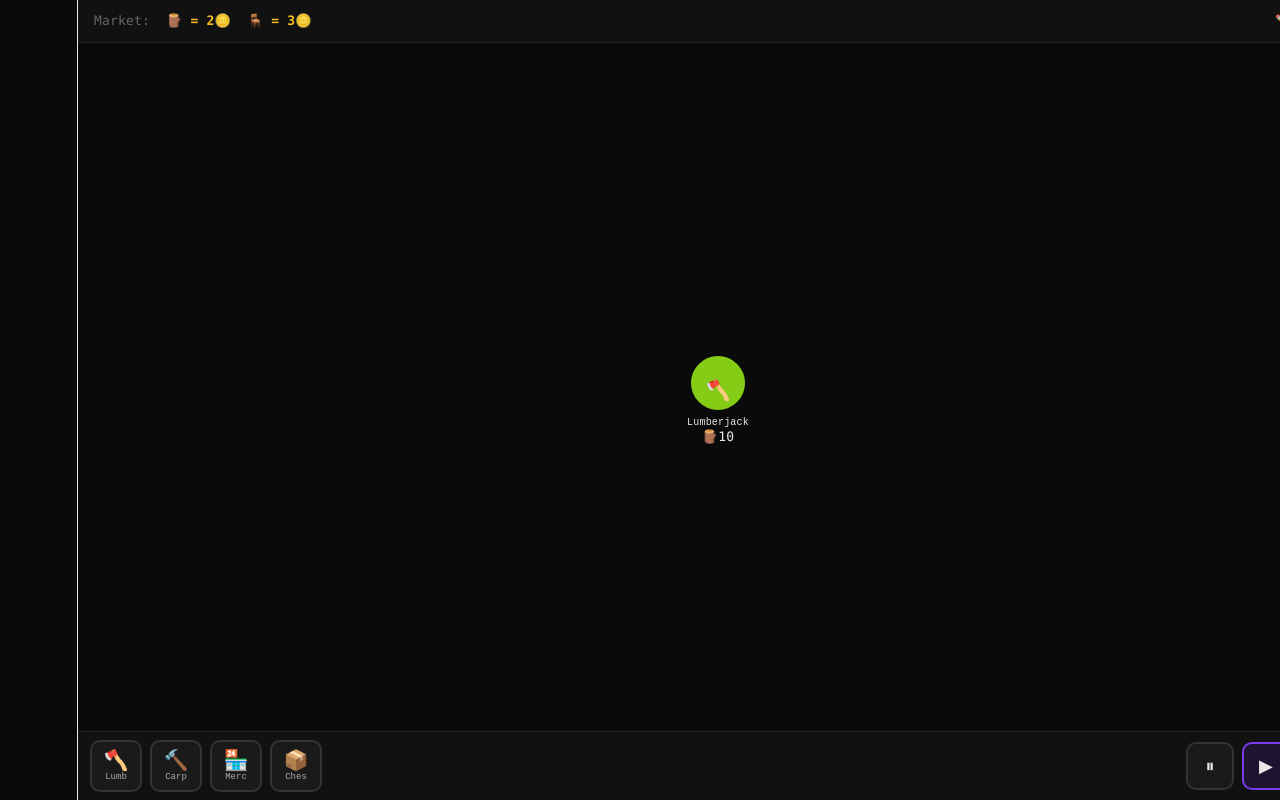
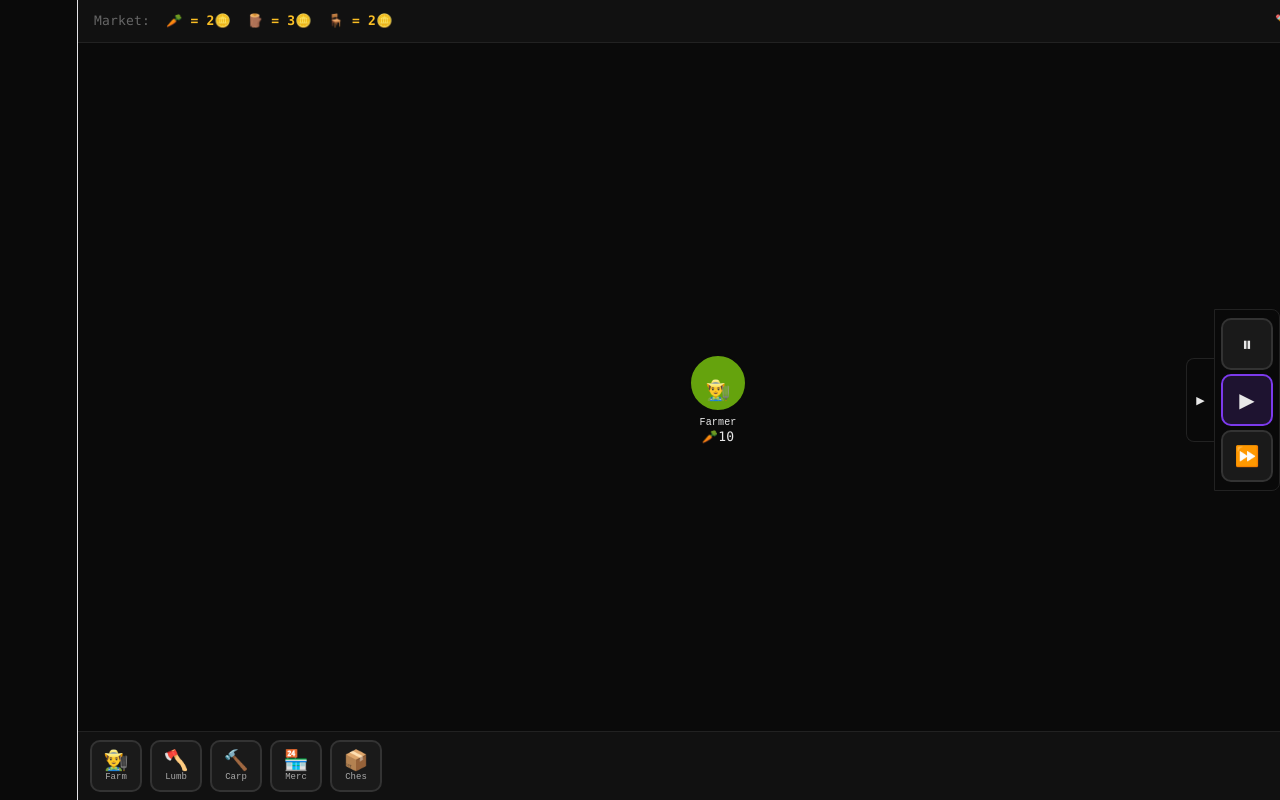
Before and after one commit to grigorysolomatov/hermes-graph-game, a Svelte app: page / in a window 1280 px wide. Built offline with nearby package versions, Linux system fonts and the light colour scheme.

Commit message:
Farmer node, Lumberjack recipe, time controls panel, scrollable toolbar

```diff
--- a/src/App.svelte
+++ b/src/App.svelte
@@ -6,6 +6,7 @@
   import EdgeContextMenu from './lib/EdgeContextMenu.svelte'
   import CustomizePanel from './lib/CustomizePanel.svelte'
   import EdgeResourcePicker from './lib/EdgeResourcePicker.svelte'
+  import TimeControlPanel from './lib/TimeControlPanel.svelte'
 
   // Non-reactive interaction state
   let panState = null
@@ -19,8 +20,8 @@
   const customizeNode = $derived(gs.nodes.find(n => n.id === gs.customizeId))
   const pickerEdge = $derived(gs.edges.find(e => e.id === gs.edgePickerId))
 
-  // Initial lumberjack
-  gs.nodes = [gs.mkNode('lumberjack', 50, 50)]
+  // Initial farmer
+  gs.nodes = [gs.mkNode('farmer', 50, 50)]
 
   // Centre initial node once viewport is known
   $effect(() => {
@@ -455,9 +456,9 @@
     />
   {/if}
 
-  <!-- Toolbar -->
+  <!-- Toolbar: horizontally scrollable node strip -->
   <div class="toolbar">
-    <div class="toolbar-left">
+    <div class="tool-strip">
       {#each NODE_TYPES as type}
         <button
           class="tool-btn"
@@ -469,12 +470,10 @@
         </button>
       {/each}
     </div>
-    <div class="toolbar-right">
-      <button class="time-btn {gs.speed === 0 ? 'active' : ''}" onpointerdown={() => gs.speed = 0}>⏸</button>
-      <button class="time-btn {gs.speed === 1 ? 'active' : ''}" onpointerdown={() => gs.speed = 1}>▶</button>
-      <button class="time-btn {gs.speed === 3 ? 'active' : ''}" onpointerdown={() => gs.speed = 3}>⏩</button>
-    </div>
   </div>
+
+  <!-- Time controls: collapsible right-side panel -->
+  <TimeControlPanel />
 </div>
 
 <style>
@@ -603,20 +602,25 @@
   }
 
   .toolbar {
-    display: flex;
-    align-items: center;
-    justify-content: space-between;
-    padding: 8px 12px;
+    padding: 8px 0;
     padding-bottom: max(8px, env(safe-area-inset-bottom));
     background: #111;
     border-top: 1px solid #222;
     flex-shrink: 0;
     min-height: 64px;
-    gap: 8px;
+    overflow: hidden;
   }
 
-  .toolbar-left { display: flex; gap: 8px; }
-  .toolbar-right { display: flex; gap: 8px; }
+  .tool-strip {
+    display: flex;
+    gap: 8px;
+    overflow-x: auto;
+    padding: 0 12px;
+    scrollbar-width: none;
+    -ms-overflow-style: none;
+  }
+
+  .tool-strip::-webkit-scrollbar { display: none; }
 
   .tool-btn {
     display: flex;
@@ -625,6 +629,7 @@
     justify-content: center;
     min-width: 52px;
     min-height: 52px;
+    flex-shrink: 0;
     background: #1a1a1a;
     border: 2px solid #333;
     border-radius: 10px;
@@ -639,26 +644,6 @@
 
   .tool-icon { font-size: 20px; line-height: 1; }
   .tool-label { font-size: 9px; color: #aaa; font-family: ui-monospace, monospace; }
-
-  .time-btn {
-    display: flex;
-    align-items: center;
-    justify-content: center;
-    min-width: 48px;
-    min-height: 48px;
-    background: #1a1a1a;
-    border: 2px solid #333;
-    border-radius: 10px;
-    color: #e8e8e8;
-    font-size: 18px;
-    cursor: pointer;
-    transition: border-color 0.15s;
-  }
-
-  .time-btn.active {
-    border-color: #7c3aed;
-    background: #1e1330;
-  }
 
   .ghost-node {
     position: fixed;
--- /dev/null
+++ b/src/lib/TimeControlPanel.svelte
@@ -0,0 +1,96 @@
+<script>
+  import { gs } from './state.svelte.js'
+
+  let collapsed = $state(false)
+</script>
+
+<div class="time-panel" class:collapsed>
+  <button
+    class="collapse-tab"
+    onpointerdown={() => collapsed = !collapsed}
+  >{collapsed ? '◀' : '▶'}</button>
+  <div class="time-buttons">
+    <button
+      class="time-btn"
+      class:active={gs.speed === 0}
+      onpointerdown={() => gs.speed = 0}
+    >⏸</button>
+    <button
+      class="time-btn"
+      class:active={gs.speed === 1}
+      onpointerdown={() => gs.speed = 1}
+    >▶</button>
+    <button
+      class="time-btn"
+      class:active={gs.speed === 3}
+      onpointerdown={() => gs.speed = 3}
+    >⏩</button>
+  </div>
+</div>
+
+<style>
+  .time-panel {
+    position: fixed;
+    right: 0;
+    top: 50%;
+    transform: translateY(-50%) translateX(0);
+    transition: transform 0.25s ease;
+    display: flex;
+    flex-direction: row;
+    align-items: center;
+    z-index: 100;
+  }
+
+  .time-panel.collapsed {
+    transform: translateY(-50%) translateX(68px);
+  }
+
+  .collapse-tab {
+    width: 28px;
+    min-height: 84px;
+    background: rgba(10, 10, 10, 0.88);
+    backdrop-filter: blur(8px);
+    border: 1px solid #222;
+    border-right: none;
+    border-radius: 8px 0 0 8px;
+    color: #e8e8e8;
+    font-size: 11px;
+    cursor: pointer;
+    display: flex;
+    align-items: center;
+    justify-content: center;
+    padding: 0;
+    touch-action: none;
+  }
+
+  .time-buttons {
+    display: flex;
+    flex-direction: column;
+    gap: 4px;
+    padding: 8px 6px;
+    background: rgba(10, 10, 10, 0.88);
+    backdrop-filter: blur(8px);
+    border: 1px solid #222;
+    border-radius: 0 8px 8px 0;
+  }
+
+  .time-btn {
+    display: flex;
+    align-items: center;
+    justify-content: center;
+    width: 52px;
+    height: 52px;
+    background: #1a1a1a;
+    border: 2px solid #333;
+    border-radius: 10px;
+    color: #e8e8e8;
+    font-size: 20px;
+    cursor: pointer;
+    touch-action: none;
+  }
+
+  .time-btn.active {
+    border-color: #7c3aed;
+    background: #1e1330;
+  }
+</style>
--- a/src/lib/registry.js
+++ b/src/lib/registry.js
@@ -1,14 +1,15 @@
 export const NODE_REGISTRY = {
-  lumberjack: { label: 'Lumberjack', emoji: '🪓', color: '#84cc16', produces: { wood: 1 }, recipe: null, isMerchant: false, isSink: false, defaultSettings: {} },
+  farmer:     { label: 'Farmer',     emoji: '👨‍🌾', color: '#65a30d', produces: { food: 1 }, recipe: null, isMerchant: false, isSink: false, defaultSettings: {} },
+  lumberjack: { label: 'Lumberjack', emoji: '🪓', color: '#84cc16', produces: null, recipe: { inputs: { food: 1 }, outputs: { wood: 1 } }, isMerchant: false, isSink: false, defaultSettings: {} },
   carpenter:  { label: 'Carpenter',  emoji: '🔨', color: '#a78bfa', produces: null, recipe: { inputs: { wood: 2 }, outputs: { chair: 1 } }, isMerchant: false, isSink: false, defaultSettings: {} },
   merchant:   { label: 'Merchant',   emoji: '🏪', color: '#f59e0b', produces: null, recipe: null, isMerchant: true,  isSink: false, defaultSettings: { sellItem: null } },
   chest:      { label: 'Chest',      emoji: '📦', color: '#6b7280', produces: null, recipe: null, isMerchant: false, isSink: true,  defaultSettings: {} },
 }
 
 export const NODE_TYPES = Object.keys(NODE_REGISTRY)
-export const RESOURCES = ['wood', 'chair', 'coin']
-export const RESOURCE_ICONS = { wood: '🪵', chair: '🪑', coin: '🪙' }
-export const RESOURCE_COLORS = { wood: '#92400e', chair: '#d97706', coin: '#fbbf24' }
+export const RESOURCES = ['food', 'wood', 'chair', 'coin']
+export const RESOURCE_ICONS = { food: '🥕', wood: '🪵', chair: '🪑', coin: '🪙' }
+export const RESOURCE_COLORS = { food: '#f97316', wood: '#92400e', chair: '#d97706', coin: '#fbbf24' }
 export const NODE_RADIUS = 28
 export const ANIM_DURATION = 400
 export const TICK_BASE = 500
--- a/src/lib/state.svelte.js
+++ b/src/lib/state.svelte.js
@@ -20,7 +20,7 @@ class GameState {
   cam = $state({ x: 0, y: 0, scale: 1 })
   animFrame = $state(0)
 
-  marketPrices = { wood: Math.ceil(Math.random() * 3), chair: Math.ceil(Math.random() * 3) }
+  marketPrices = { food: Math.ceil(Math.random() * 3), wood: Math.ceil(Math.random() * 3), chair: Math.ceil(Math.random() * 3) }
 
   mkNode(type, x, y) {
     return {
```
Also changed, not shown: 1 other file (tests, documents, lock files or other folders).
